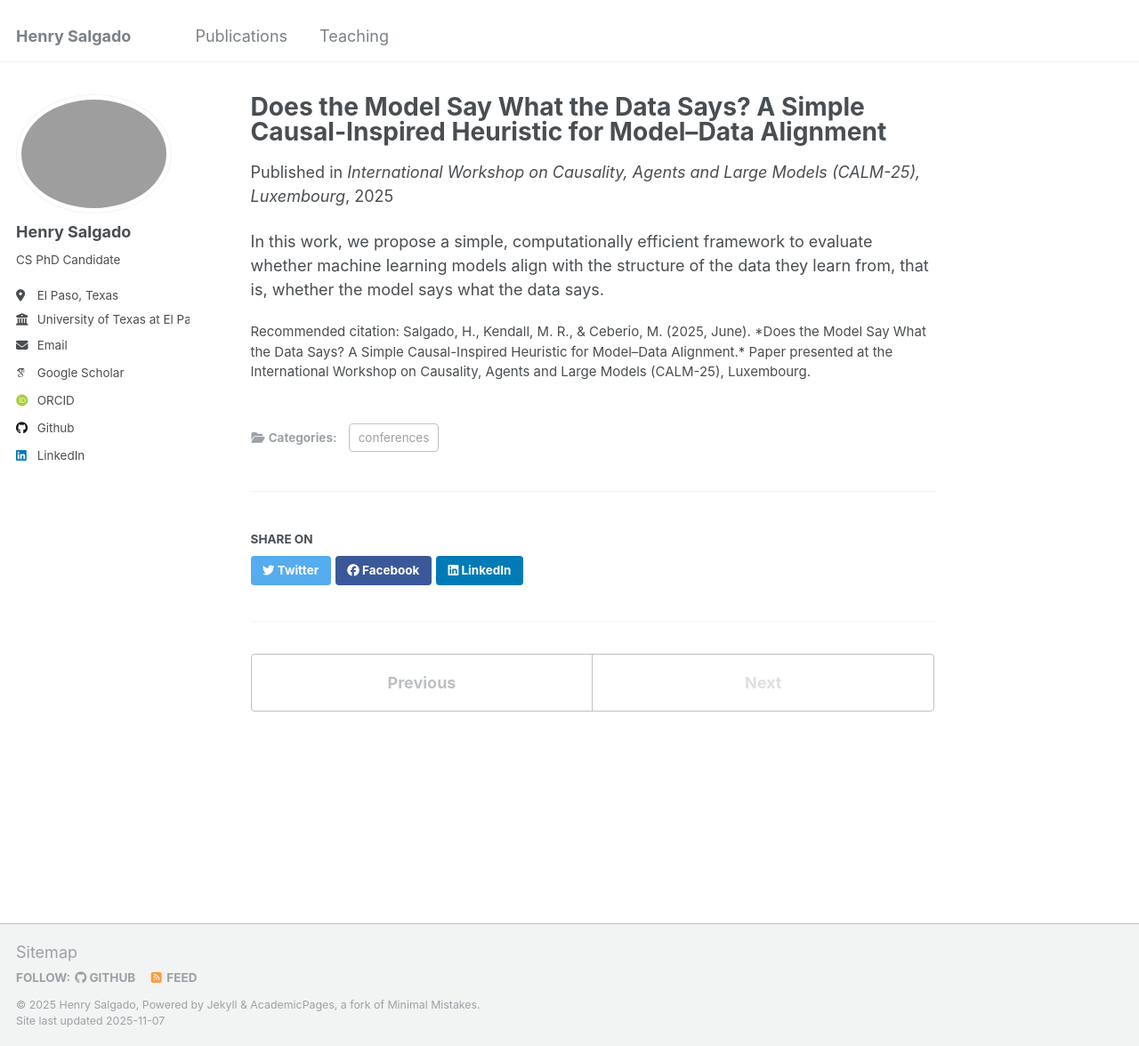
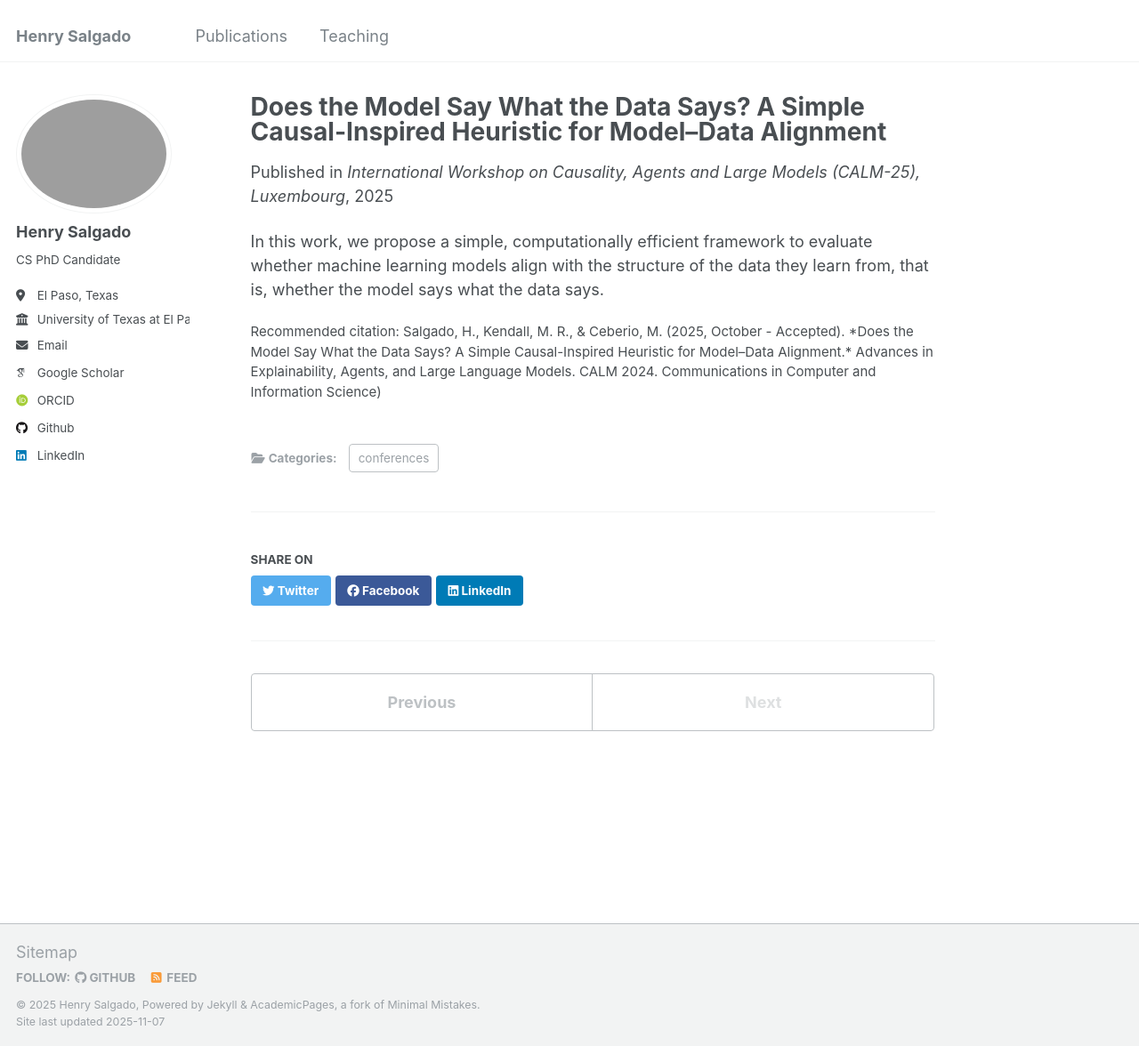
Before and after one commit to eigenhenry/eigenhenry.github.io, a Jekyll site: the page built from _publications/2025-10-25-paper-title-number-7.md, in a window 1280 px wide and 1176 px high. Shown: the whole window at 89% size. Built offline with Jekyll 4.4.1, drawn with Linux system fonts in a browser that asks for light colours; some web fonts are replaced.

Commit message:
Update citation details for conference paper

```diff
--- a/_publications/2025-10-25-paper-title-number-2.md
+++ b/_publications/2025-10-25-paper-title-number-7.md
@@ -4,6 +4,6 @@ collection: publications
 category: conferences
 date: 2025-10-25
 venue: "International Workshop on Causality, Agents and Large Models (CALM-25), Luxembourg"
-citation: "Salgado, H., Kendall, M. R., & Ceberio, M. (2025, June). *Does the Model Say What the Data Says? A Simple Causal-Inspired Heuristic for Model–Data Alignment.* Paper presented at the International Workshop on Causality, Agents and Large Models (CALM-25), Luxembourg."
+citation: "Salgado, H., Kendall, M. R., & Ceberio, M. (2025, October - Accepted). *Does the Model Say What the Data Says? A Simple Causal-Inspired Heuristic for Model–Data Alignment.* Advances in Explainability, Agents, and Large Language Models. CALM 2024. Communications in Computer and Information Science)"
 ---
 In this work, we propose a simple, computationally efficient framework to evaluate whether machine learning models align with the structure of the data they learn from, that is, whether the model says what the data says.
```
